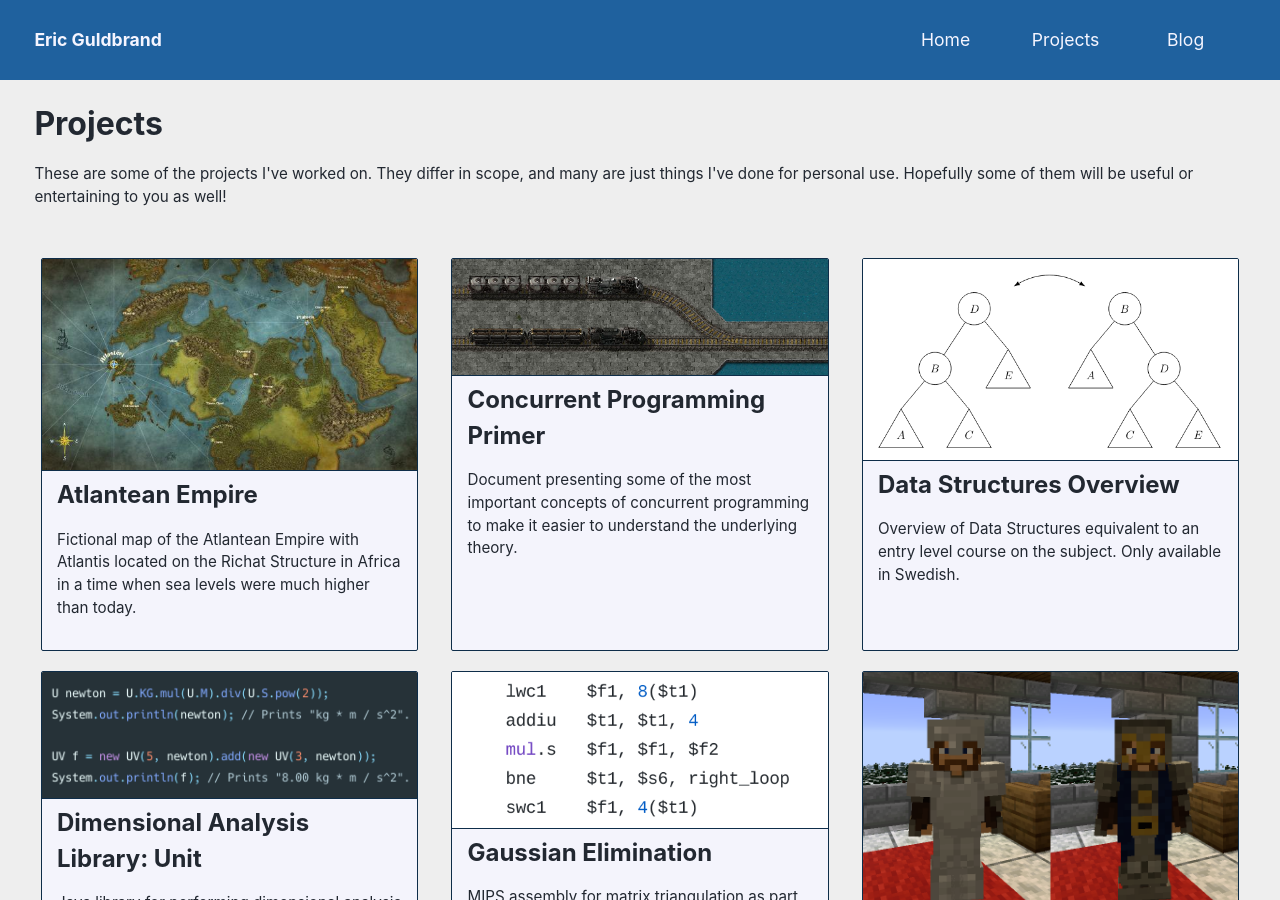
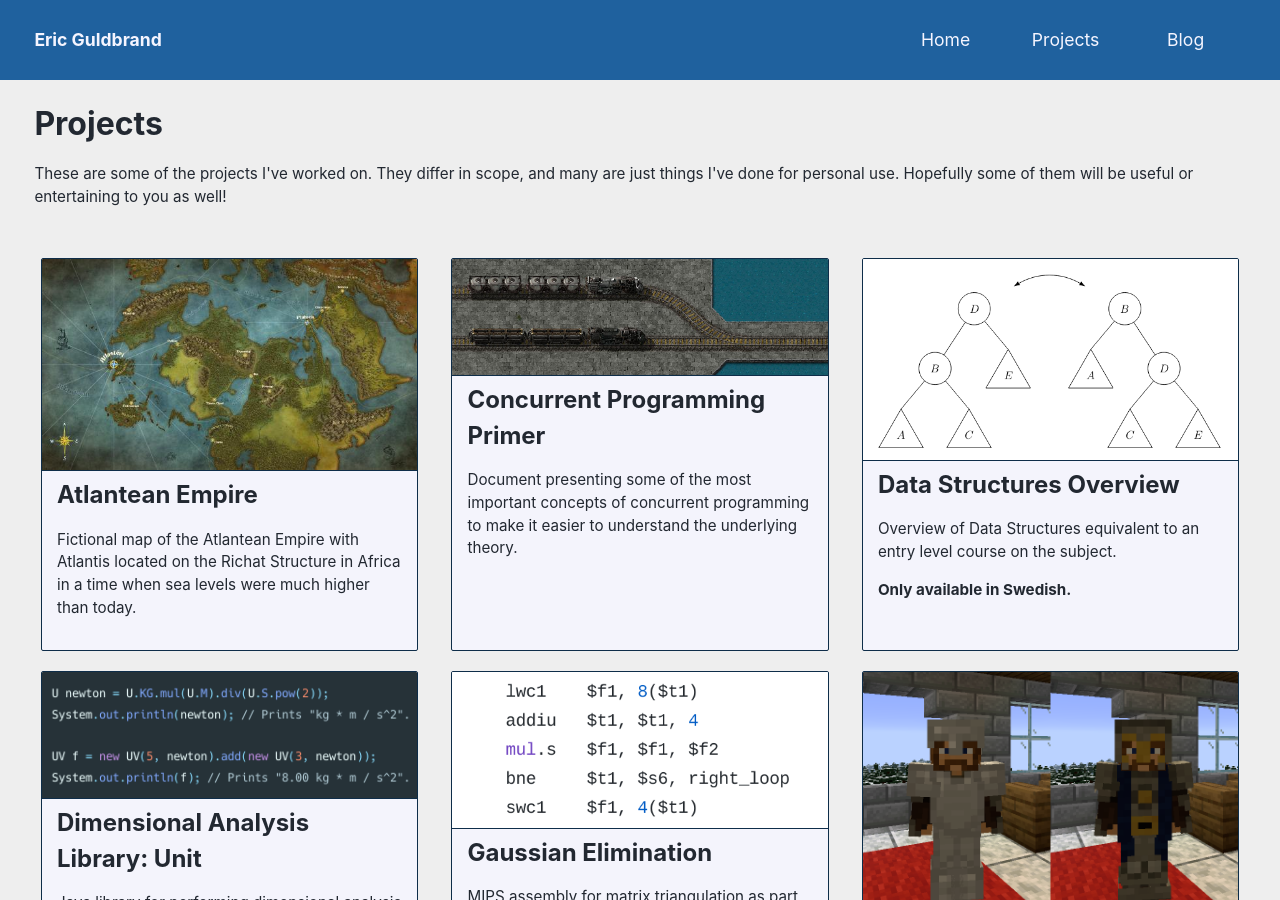
Before and after one commit to ecen/ecen.github.io, a Jekyll site: the page built from pages/projects.html, in a window 1280 px wide and 900 px high. Built offline with Jekyll 4.4.1, drawn with Linux system fonts in a browser that asks for light colours.

Commit message:
Added markdown in yaml.

```diff
--- a/pages/projects.html
+++ b/pages/projects.html
@@ -18,7 +18,7 @@ permalink: /projects/
          {% endif %}
          <div class="card-content">
             <h2>{{ project.title }}</h2>
-            <p> {{ project.intro }} </p>
+            <p> {{ project.intro | markdownify }} </p>
          </div>
       </a>
       {% endfor%}
```
Also changed, not shown: _projects/data-structures/data-structures.md (+4 -1 lines), _projects/march-across-the-belts/march-across-the-belts.md (+1 -1 lines).
